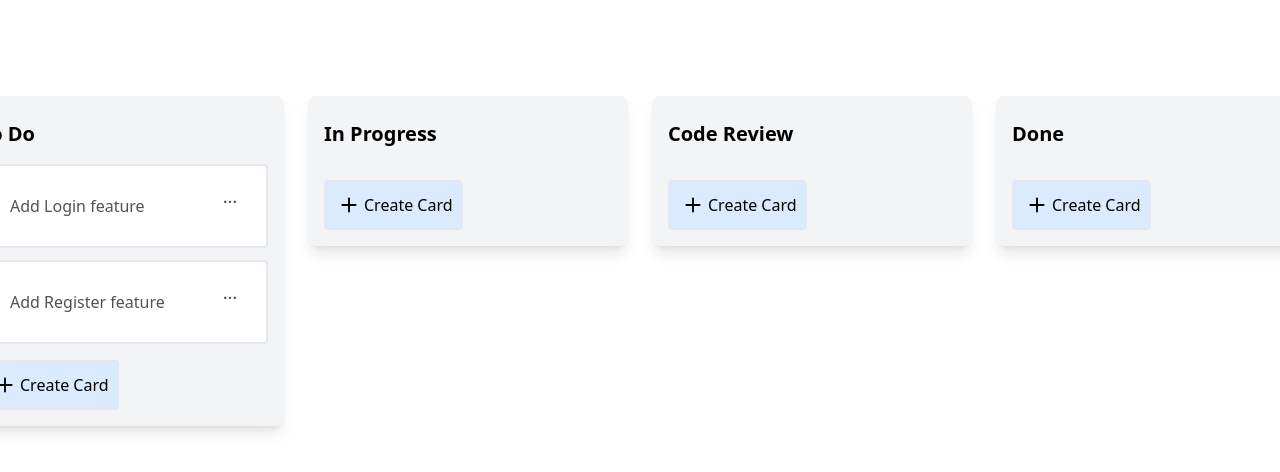
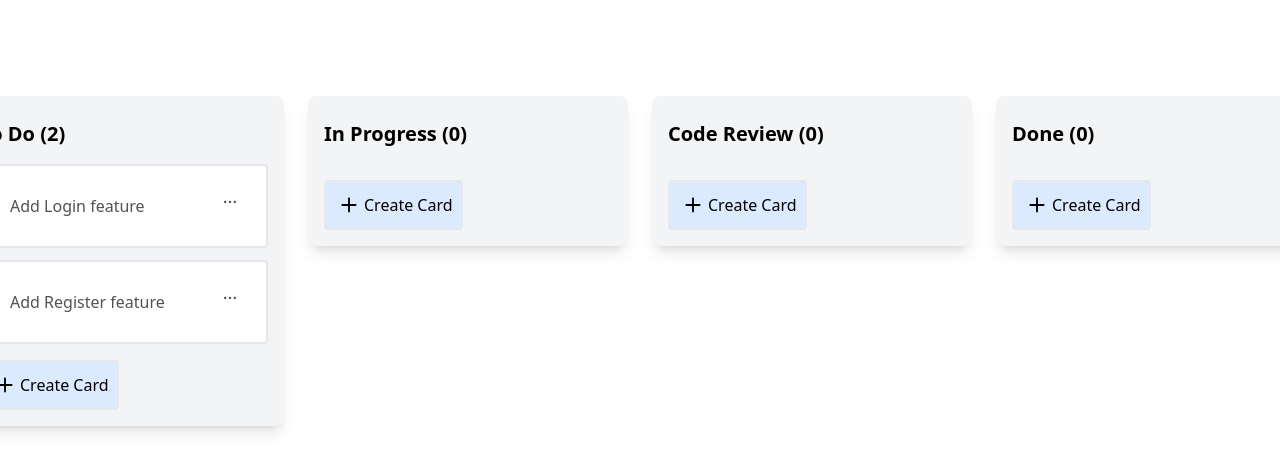
Before and after one commit to Kasiatko/kanbanBoard, a React (Create React App) app: page / in a window 1280 px wide. Shown: the top 472 px of the page. Built offline with nearby package versions, Linux system fonts and the light colour scheme.

Commit message:
Last updates

```diff
--- a/src/components/AddTask.tsx
+++ b/src/components/AddTask.tsx
@@ -8,6 +8,7 @@ function AddTask({ columnId, setTaskStore, taskStore }) {
   const [addTask, setAddTask] = useState<{ name: string }>({ name: "" });
   const [errorMessage, setErrorMessage] = useState("");
 
+
   const handleInputShow = (e) => {
     e.preventDefault();
     setShowInput(true);
@@ -15,6 +16,7 @@ function AddTask({ columnId, setTaskStore, taskStore }) {
 
   const handleBackToInput = () => {
     setShowInput(false);
+
   };
 
   const handleChange = (event: React.ChangeEvent<HTMLInputElement>) => {
@@ -33,6 +35,8 @@ function AddTask({ columnId, setTaskStore, taskStore }) {
         id: uuidv4(),
         name: addTask.name.trim(),
         value: "",
+        date: new Date().toISOString(),
+        color: "#000000"
       };
       let tempArray = [...taskStore];
       if (tempArray[columnId] === undefined) {
@@ -46,6 +50,7 @@ function AddTask({ columnId, setTaskStore, taskStore }) {
       setErrorMessage("Task name cannot be empty");
     }
   };
+
 
   return (
     <div>
--- a/src/components/KanbanBoard.tsx
+++ b/src/components/KanbanBoard.tsx
@@ -106,10 +106,11 @@ function KanbanBoard() {
   };
 
   const renderedColumns = columns.map((column, index) => {
+    const tasks = taskStore[index] || [];
     return (
       <div key={index}>
         <div className="block w-80 rounded-lg bg-gray-100 shadow-lg dark:bg-neutral-700 pb-4 pl-4">
-          <div className="pt-6 font-bold text-xl mb-4">{column.title}</div>
+          <div className="pt-6 font-bold text-xl mb-4">{column.title} ({tasks.length})</div>
           <div>
             <Droppable droppableId={`${index}`}>
               {(provided) => (
--- a/src/components/TaskList.tsx
+++ b/src/components/TaskList.tsx
@@ -1,8 +1,8 @@
 import { Draggable } from "react-beautiful-dnd";
 import TaskCard from "./TaskCard";
 
+
 export default function TaskList({ taskStore, columnId, setTaskStore}) {
-
 
   const renderedTasks = taskStore[columnId]?.map((task, index) => {
     return (
```
